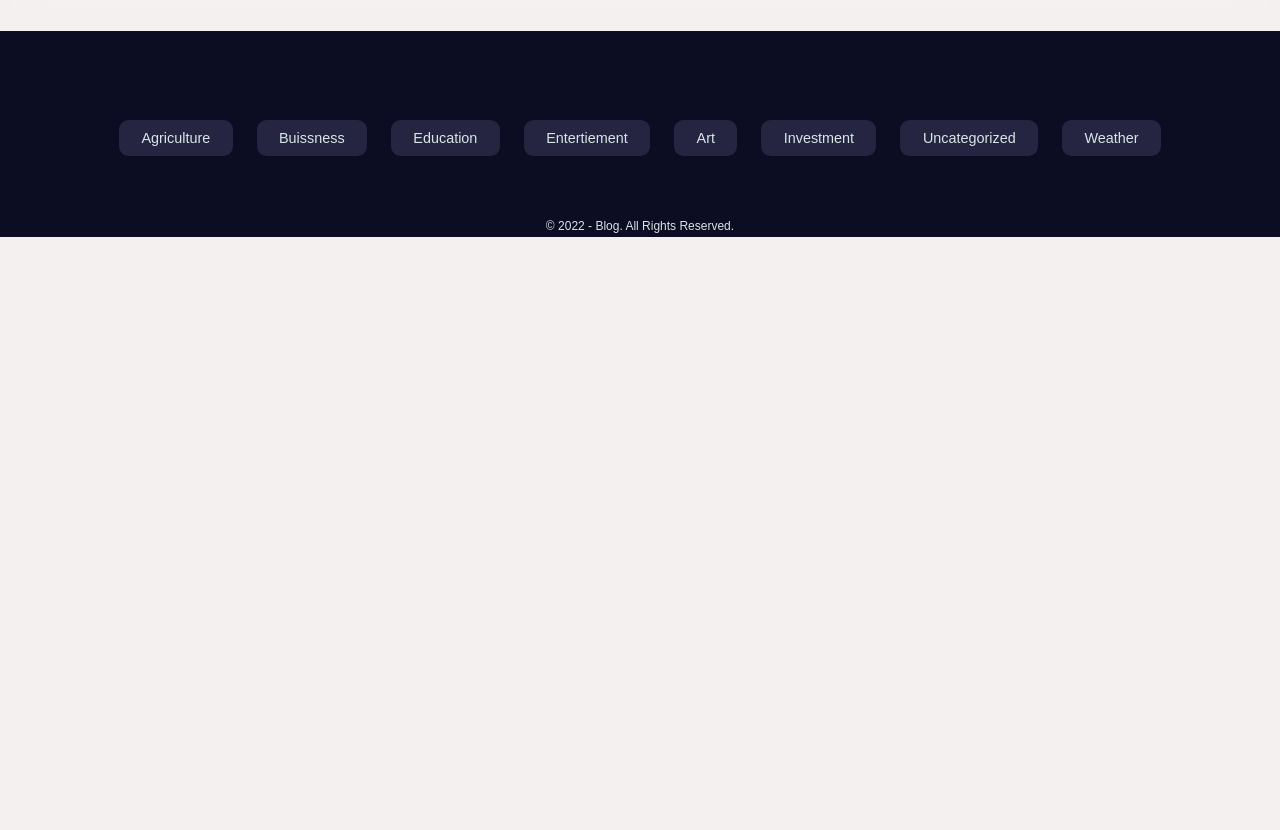
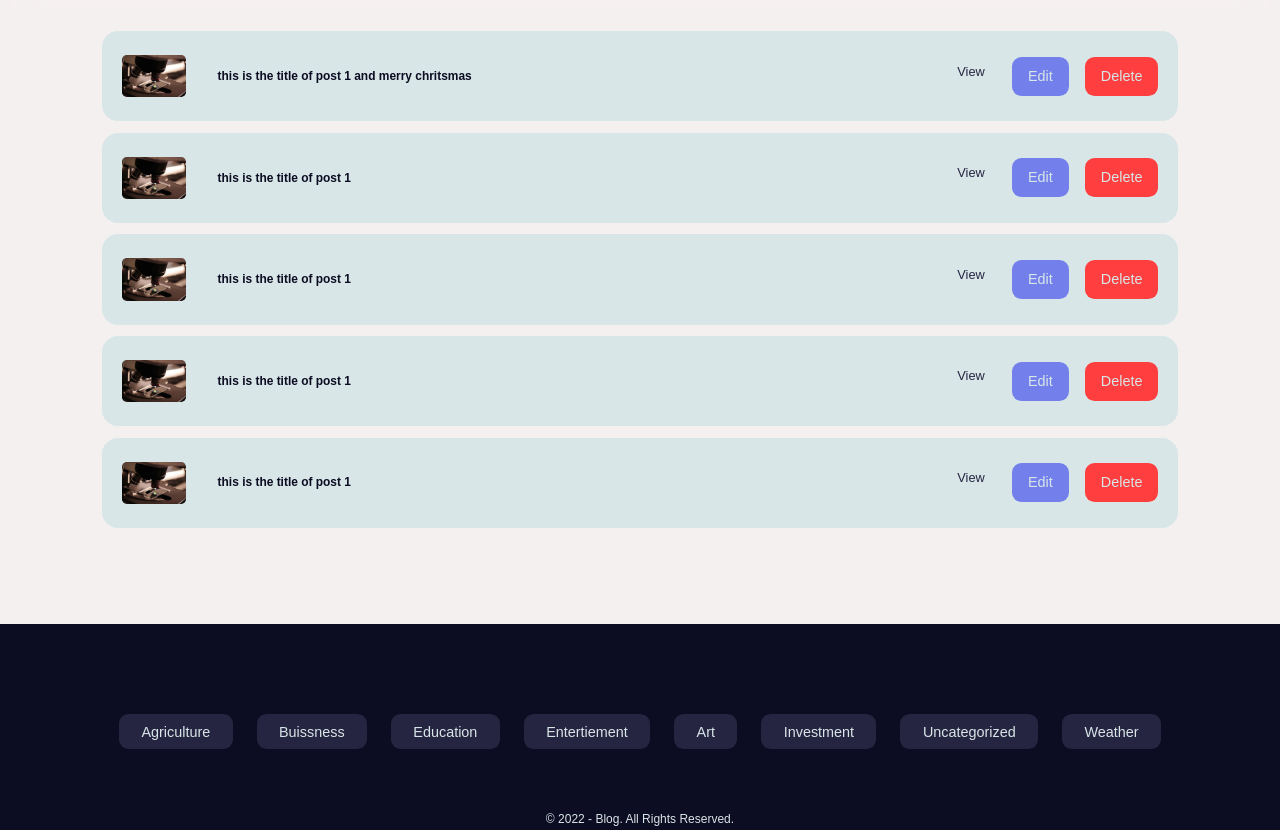
Before and after one commit to ancientphoenix34/Blog, a React app in the folder frontend/: page /myposts/1 in a window 1280 px wide. Shown: the part 65-895 px from the top of the page. Before the commit the page ends 800 px from the top, so only its background shows below. Built offline with nearby package versions, Linux system fonts and the light colour scheme.

Commit message:
dashboard done

```diff
--- a/frontend/src/Pages/Dashboard.jsx
+++ b/frontend/src/Pages/Dashboard.jsx
@@ -1,10 +1,35 @@
-import React from 'react'
+import React, { useState } from 'react'
+import {DUMMY_POSTS} from '../data'
+import {Link} from 'react-router-dom'
 
 const Dashboard = () => {
+
+  const [posts,setPosts]=useState(DUMMY_POSTS);
+
   return (
-    <div>
-
-    </div>
+   <section className="dashboard">
+    {
+      posts.length?<div className="container dashboard_container">
+{
+  posts.map(post=>{
+    return <article key={post.id} className='dashboard_post'>
+      <div className="dashboard_post-info">
+        <div className="dashboard_post_thumbnail">
+          <img src={post.thumbnail} className="dashboard_post-thumbnail"alt="" />
+        </div>
+        <h5>{post.title}</h5>
+      </div>
+      <div className="dashboard_post-actions">
+        <Link to={`/posts/${post.id}`} className='btn sm'>View</Link>
+        <Link to={`/posts/${post.id}/edit`} className='btn primary'>Edit</Link>
+        <Link to={`/posts/${post.id}/delete`} className='btn danger'>Delete</Link>
+      </div>
+      </article>
+  })
+}
+      </div>:<h2 className='center'>No posts found</h2>
+    }
+   </section>
   )
 }
 
--- a/frontend/src/index.css
+++ b/frontend/src/index.css
@@ -491,3 +491,42 @@ margin-bottom: 2rem;
     margin-inline: auto;
     width: var(--forms-width);
 }
+
+
+
+/* -------------------------Dashboard------------------------ */
+
+.dashboard_container{
+display: flex;
+flex-direction: column;
+gap: 0.7rem;
+}
+
+.dashboard_post{
+    display: flex;
+    align-items: center;
+    justify-content: space-between;
+    gap: 1rem;
+    background: var(--color-white);
+    padding: 1.5rem 1.2rem;
+    border-radius: var(--raduis-3);
+}
+
+
+.dashboard_post-info{
+    display: flex;
+    gap: 2rem;
+    width: 100%;
+    align-items: center;
+}
+
+.dashboard_post-thumbnail{
+    width: 4rem;
+    border-radius: var(--raduis-1);
+    overflow: hidden;
+}
+
+.dashboard_post-actions{
+    display: flex;
+    gap: 1rem;
+}
--- a/frontend/src/index.js
+++ b/frontend/src/index.js
@@ -16,6 +16,7 @@ import AuthorPosts from './Pages/AuthorPosts'
 import Dashboard from './Pages/Dashboard'
 import EditPost from './Pages/EditPost'
 import Logout from './Pages/Logout'
+import DeletePost from './Pages/DeletePost';
 
 
 
@@ -36,6 +37,7 @@ const router=createBrowserRouter([
       {path: "posts/users/:id", element: <AuthorPosts/>},
       {path: "myposts/:id", element: <Dashboard/>},
       {path: "posts/:id/edit", element: <EditPost/>},
+      {path: "posts/:id/delete", element: <DeletePost/>},
       {path: "logout", element: <Logout/>},
 
     ]
```
